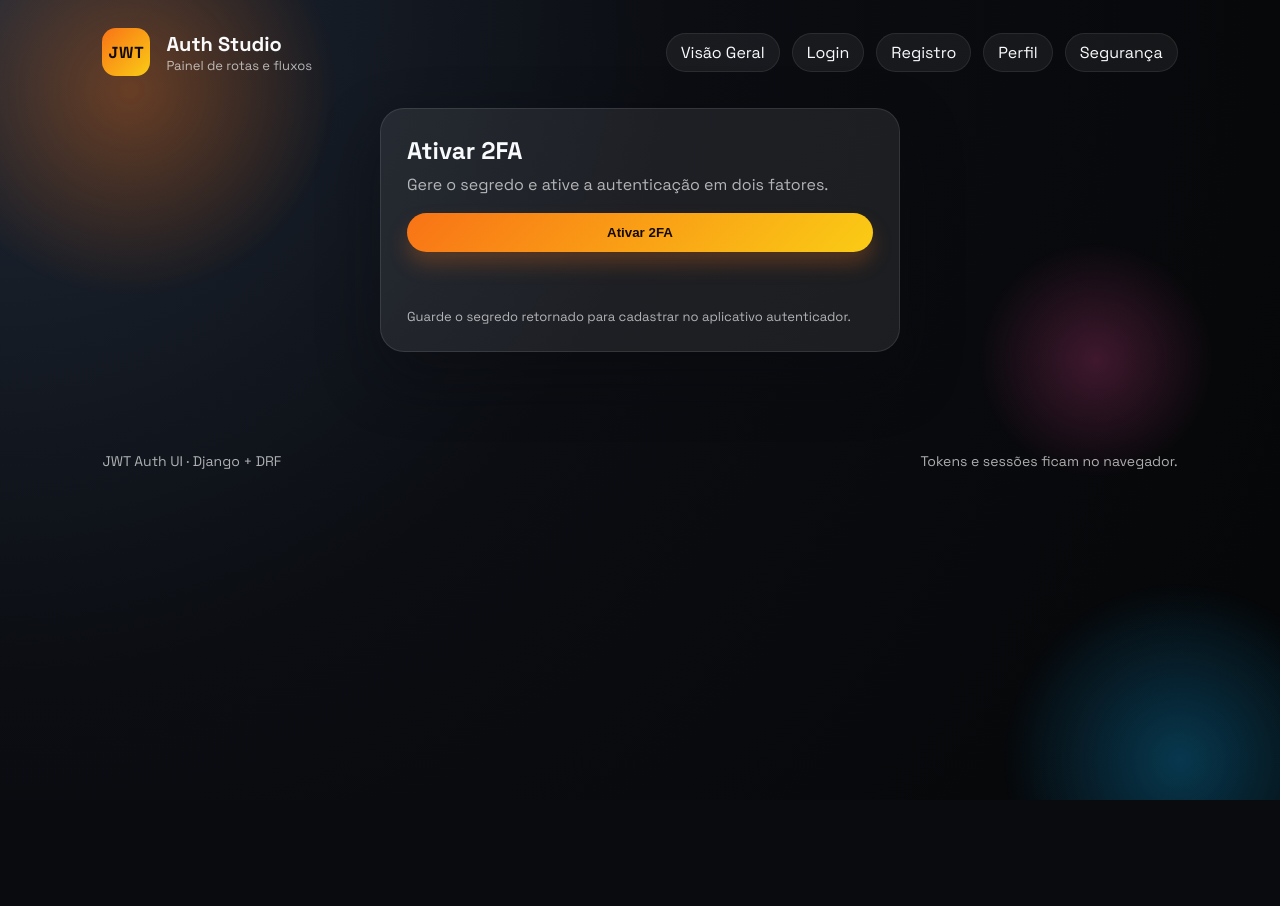
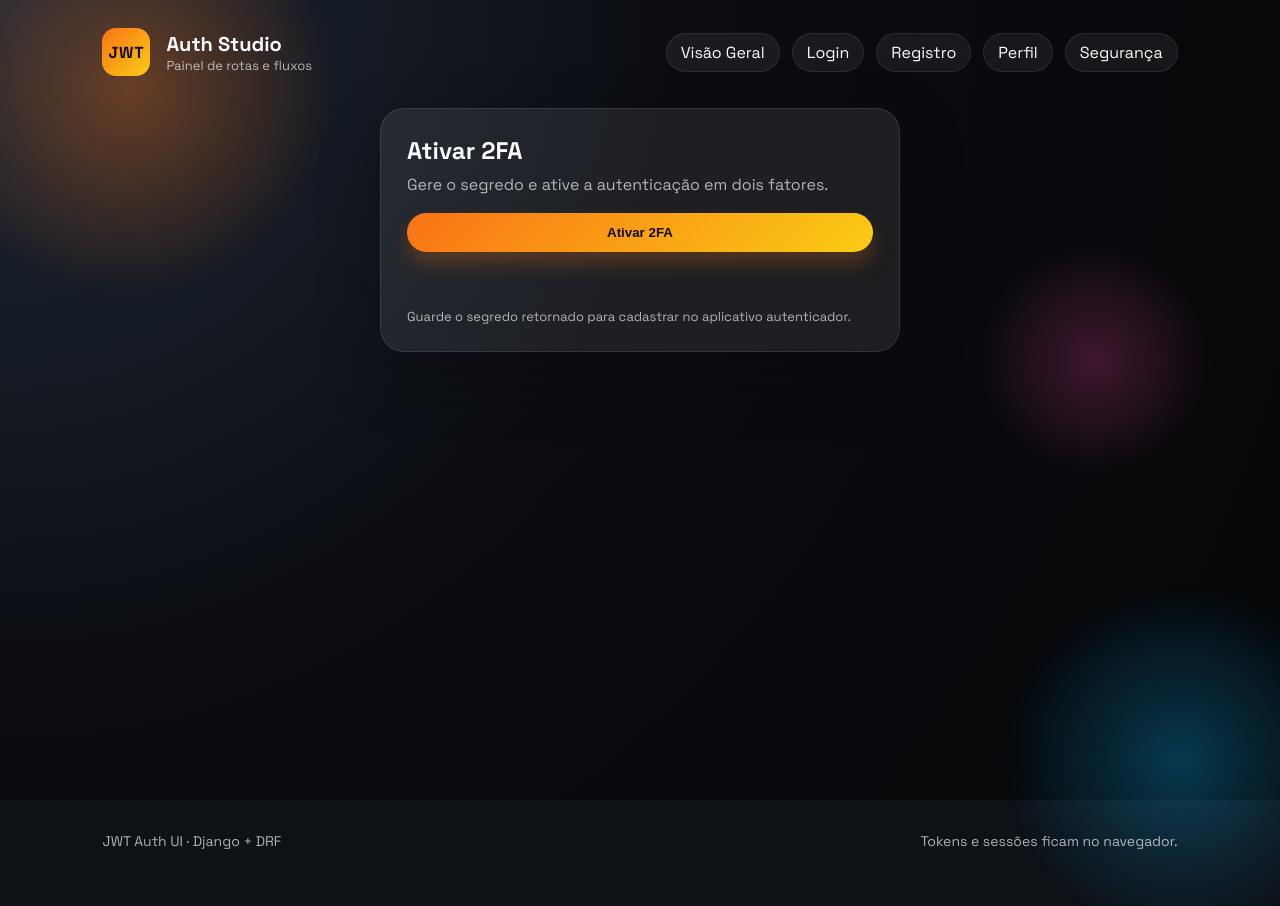
Before and after one commit to gleydson-silv/jwt_authentication, a Django app: page /app/2fa/enable/ in a window 1280 px wide. Before the commit the page ends 800 px from the top, so only its background shows below. Run offline with Django 5.2, Linux system fonts and the light colour scheme.

Commit message:
Atualiza footer

```diff
--- a/users/templates/users/base.html
+++ b/users/templates/users/base.html
@@ -39,7 +39,7 @@
       {% block content %}{% endblock %}
     </main>
 
-    <footer class="site-footer">
+    <footer class="site-footer lowered">
       <span>JWT Auth UI · Django + DRF</span>
       <span>Tokens e sessões ficam no navegador.</span>
     </footer>
```
